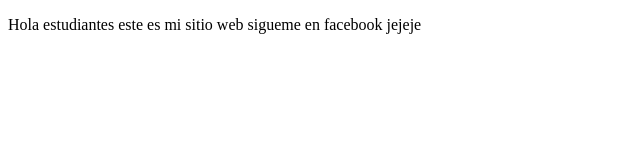
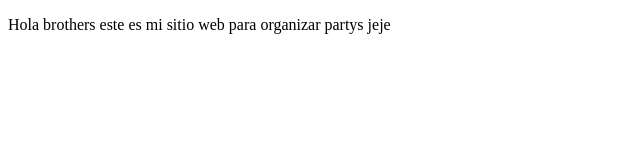
Before and after one commit to IngGeraRE/proyectoDemoCursoPrework, a plain HTML site: page index.html in a window 1280 px wide. Shown: the full height of the page, 0-640 px from the left. Drawn offline with Linux system fonts and the light colour scheme.

Commit message:
primera edicion de index.html

```diff
--- a/index.html
+++ b/index.html
@@ -8,8 +8,8 @@
 </head>
 <body>
     <p>
-        Hola estudiantes este es mi sitio web
-        sigueme en facebook jejeje
+        Hola brothers este es mi sitio web
+        para organizar partys jeje
     </p>
 
 </body>
```
